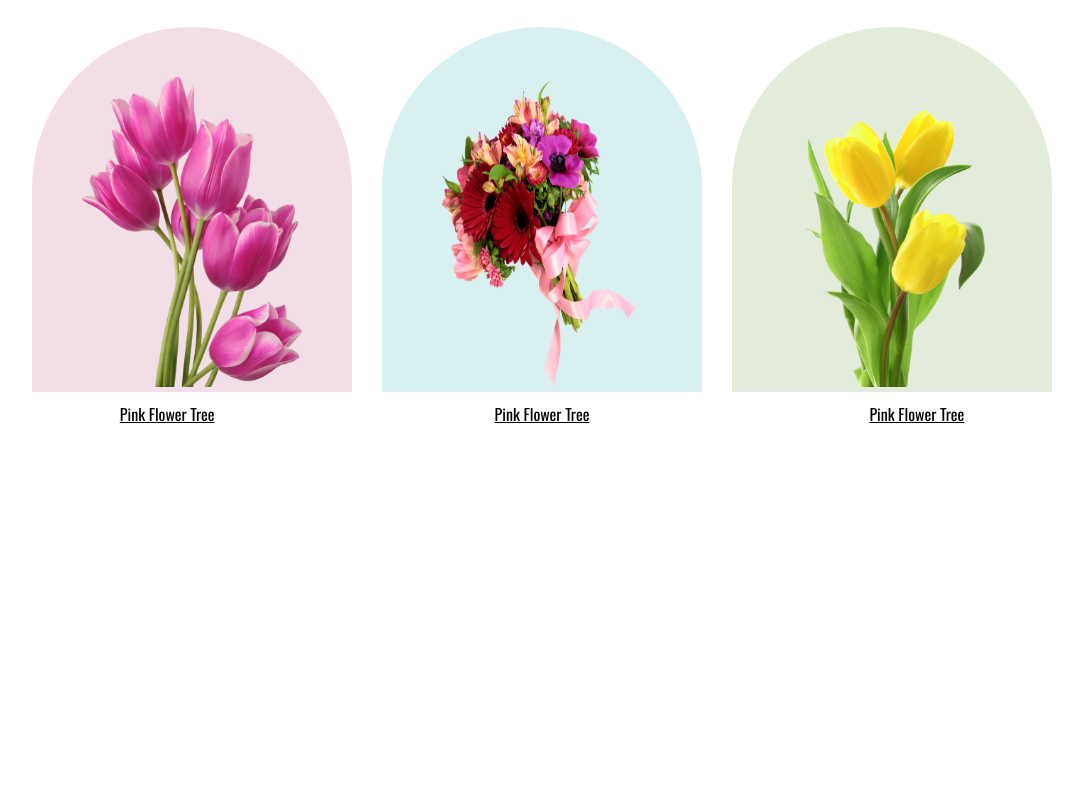
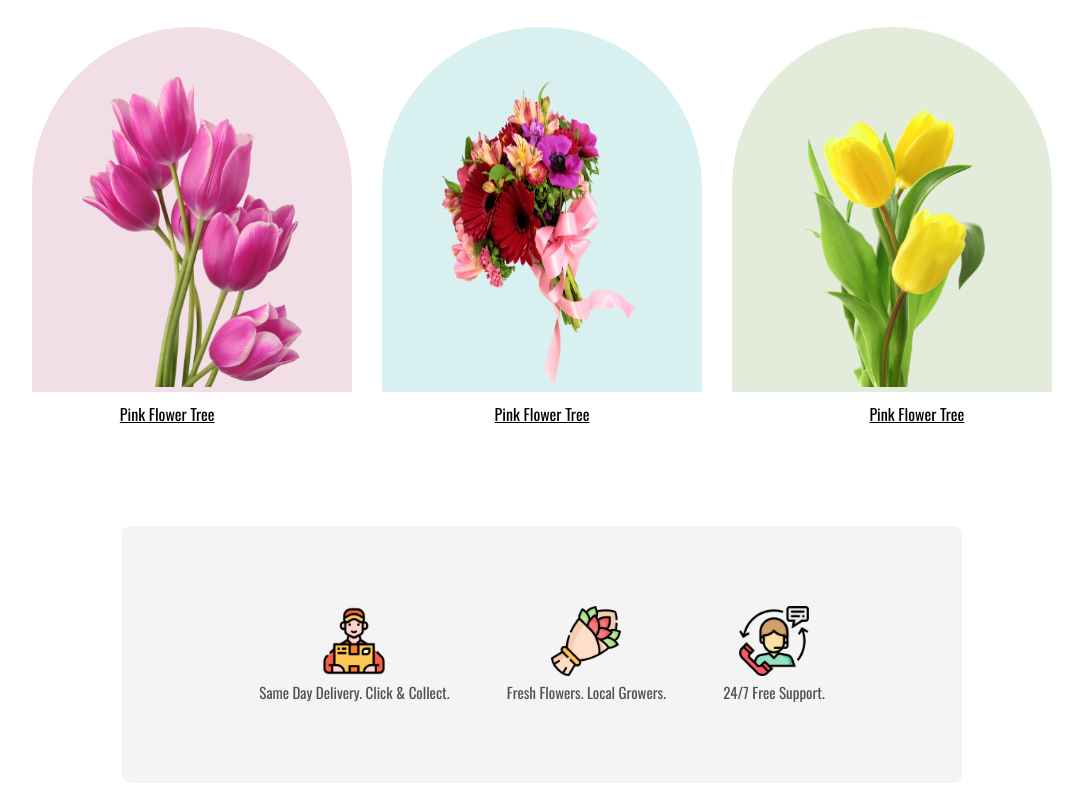
Before and after one commit to rayhan360/FlowerSite, a plain HTML site: page index.html in a window 1280 px wide. Shown: the part 944-1730 px from the top of the page, without its empty margins (98-1181 px from the left). Before the commit the page ends 1380 px from the top, so only its background shows below. Drawn offline with nearby package versions, Linux system fonts and the light colour scheme.

Commit message:
policy section complete

```diff
--- a/index.html
+++ b/index.html
@@ -57,7 +57,23 @@
             </div>
         </section>
 
-
+        <!-- policy section here -->
+        <section class="policy">
+                <div class="policy-item">
+                    <div>
+                        <img class="policy-img" src="images/delivery.png" alt="">
+                        <p class="title">Same Day Delivery. Click & Collect.</p>
+                    </div>
+                    <div>
+                        <img class="policy-img" src="images/fresh.png" alt="">
+                        <p class="title">Fresh Flowers. Local Growers.</p>
+                    </div>
+                    <div>
+                        <img class="policy-img" src="images/support.png" alt="">
+                        <p class="title">24/7 Free Support.</p>
+                    </div>
+                </div>
+        </section>
     </main>
 
     <footer>
--- a/style.css
+++ b/style.css
@@ -101,9 +101,10 @@ body {
     width: 220px;
     height: 310px;
     padding: 50px 50px 0 50px;
+    /* padding-top: 10px; */
 }
 
-.features-img-title{
+.features-img-title {
     display: flex;
     margin: 30px 50px 10px 50px;
     justify-content: center;
@@ -111,3 +112,30 @@ body {
     margin-top: 10px;
     text-decoration-line: underline;
 }
+
+.policy {
+    border-radius: 8px;
+    background-color: #2727270D;
+    padding: 80px;
+    margin: 100px 220px;
+}
+
+.policy-item {
+    display: flex;
+    /* margin: 200px 50px 10px 50px; */
+    justify-content: space-evenly;
+}
+
+.policy {
+    text-align: center;
+}
+
+.title {
+    color: rgba(39, 39, 39, 0.80);
+    font-size: 15px;
+}
+
+.policy-img{
+    height: 70px;
+    width: 70px;
+}
```
